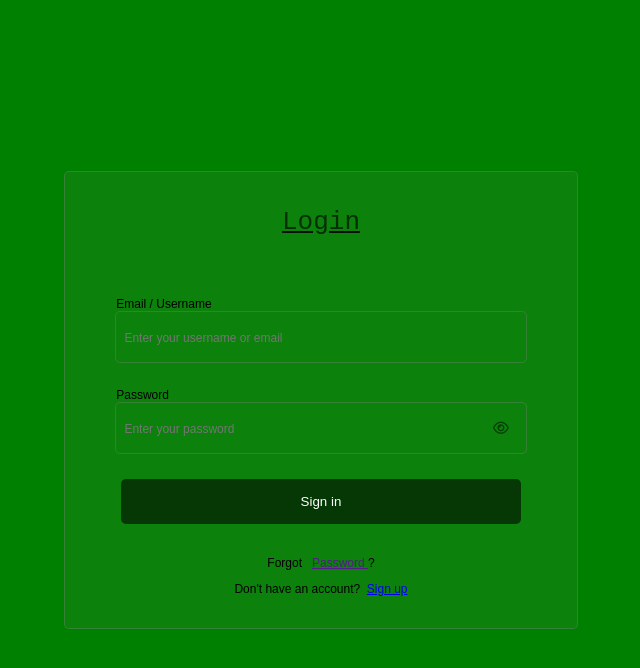
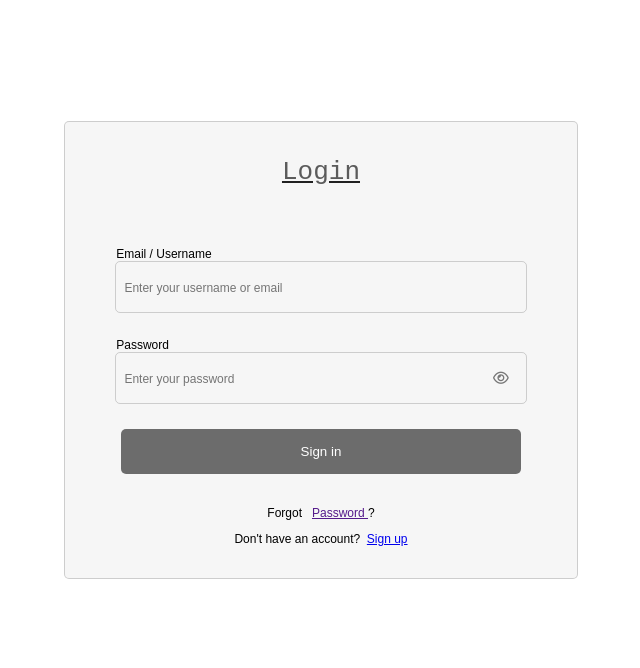
Before and after one commit to Shemaremy/Login-Authenticator, a React (Vite) app in the folder Authenticator/: page / in a window 1280 px wide. Shown: the top 668 px of the page, without its empty margins (319-959 px from the left). Built offline with nearby package versions, Linux system fonts and the light colour scheme.

Commit message:
commit 007

```diff
--- a/Authenticator/src/App.css
+++ b/Authenticator/src/App.css
@@ -16,7 +16,6 @@ body {
   display: flex;
   justify-content: center;
   align-items: center;
-  background-color: green;
 }
 
 .Form-container {
@@ -33,6 +32,7 @@ body {
   border-color: rgba(128, 128, 128, 0.349);
   padding-top: 100px;
   padding-bottom: 100px;
+  margin-bottom: 100px;
   padding: 0;
   transition: padding 0.3s ease-in-out;
 }
```
